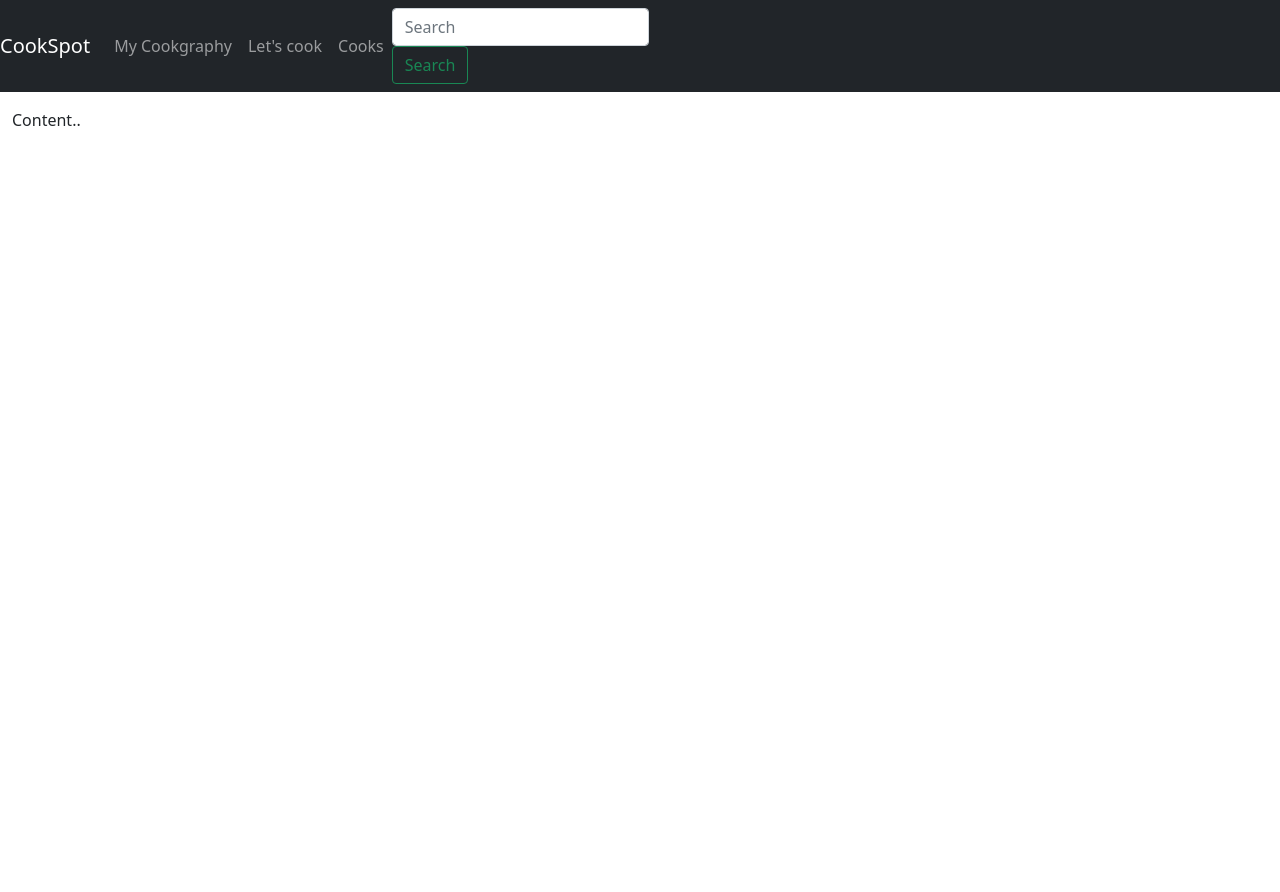
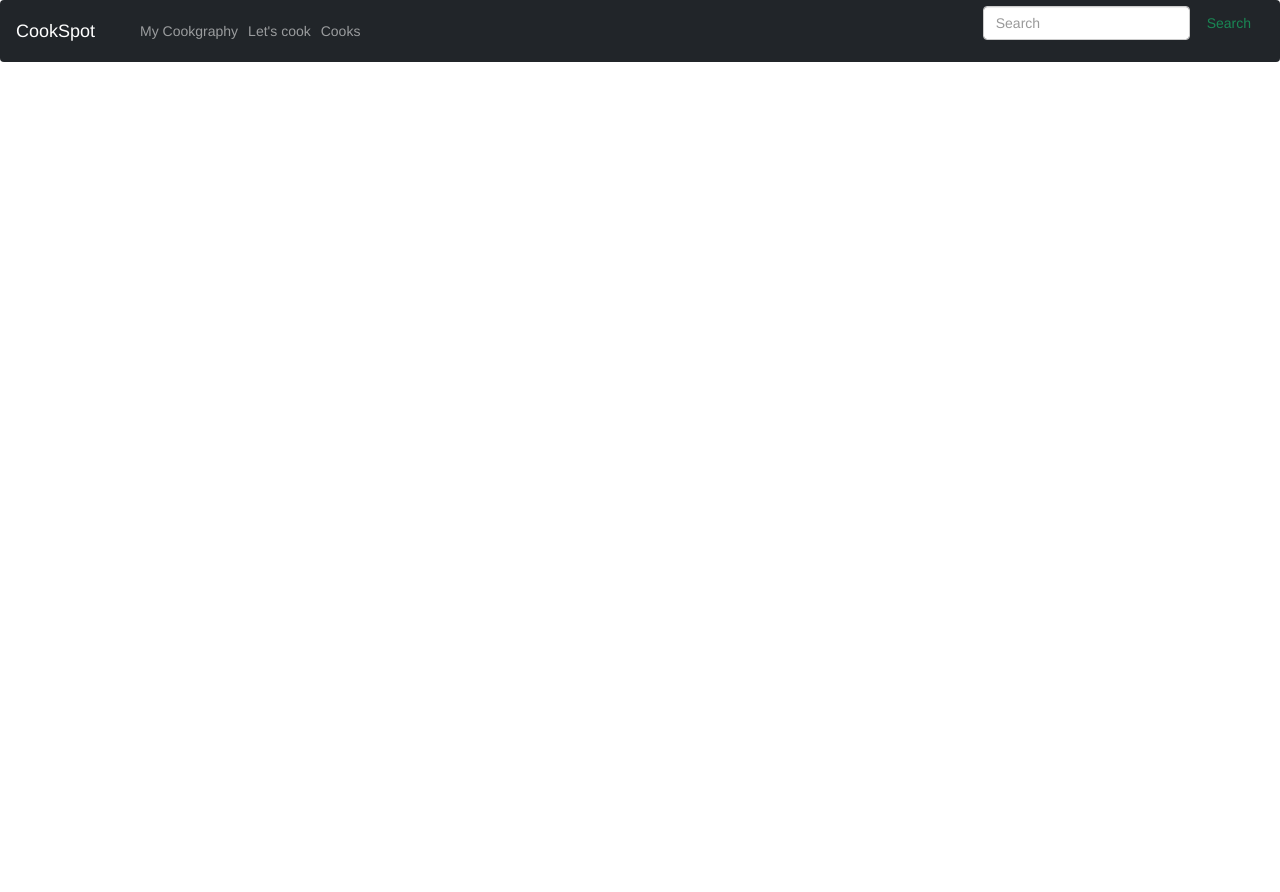
Before and after one commit to Luweren/CookSpot, a Django app: template cookproject/templates/index.html in a window 1280 px wide. After the commit the page ends 62 px from the top, so only its background shows below. Run offline with Django 3.2, Linux system fonts and the light colour scheme; the template is opened without the code that fills it, so the values that code supplies are empty; some libraries are stand-ins or nearby versions.

Commit message:
search ganz rechts

```diff
--- a/cookproject/templates/index.html
+++ b/cookproject/templates/index.html
@@ -3,13 +3,21 @@
     <head>
         <meta charset="UTF-8">
         <meta name="viewport" content="width=device-width, initial-scale=1.0">
+        <!-- Bootstrap CSS -->
+        <link href="https://cdn.jsdelivr.net/npm/bootstrap@5.0.0-beta3/dist/css/bootstrap.min.css" rel="stylesheet" integrity="sha384-eOJMYsd53ii+scO/bJGFsiCZc+5NDVN2yr8+0RDqr0Ql0h+rP48ckxlpbzKgwra6" crossorigin="anonymous">
+        <!-- Bootstrap JavaScript plugin and dependency -->
+        <script src="https://cdn.jsdelivr.net/npm/bootstrap@5.0.0-beta3/dist/js/bootstrap.bundle.min.js" integrity="sha384-JEW9xMcG8R+pH31jmWH6WWP0WintQrMb4s7ZOdauHnUtxwoG2vI5DkLtS3qm9Ekf" crossorigin="anonymous"></script>
+        <script src="https://code.jquery.com/jquery-3.3.1.slim.min.js" integrity="sha384-q8i/X+965DzO0rT7abK41JStQIAqVgRVzpbzo5smXKp4YfRvH+8abtTE1Pi6jizo" crossorigin="anonymous"></script>
+        <script src="https://cdnjs.cloudflare.com/ajax/libs/popper.js/1.14.6/umd/popper.min.js" integrity="sha384-wHAiFfRlMFy6i5SRaxvfOCifBUQy1xHdJ/yoi7FRNXMRBu5WHdZYu1hA6ZOblgut" crossorigin="anonymous"></script>
+        <script src="https://stackpath.bootstrapcdn.com/bootstrap/4.2.1/js/bootstrap.min.js" integrity="sha384-B0UglyR+jN6CkvvICOB2joaf5I4l3gm9GU6Hc1og6Ls7i6U/mkkaduKaBhlAXv9k" crossorigin="anonymous"></script>
+        <!-- checkbox symbol -->
+        <link rel="stylesheet" href="https://maxcdn.bootstrapcdn.com/bootstrap/3.3.7/css/bootstrap.min.css">
         <title>CookSpot</title>
-        <link href="https://cdn.jsdelivr.net/npm/bootstrap@5.0.0-beta3/dist/css/bootstrap.min.css" rel="stylesheet" integrity="sha384-eOJMYsd53ii+scO/bJGFsiCZc+5NDVN2yr8+0RDqr0Ql0h+rP48ckxlpbzKgwra6" crossorigin="anonymous">
     </head>
     <body>
-        <nav class="navbar navbar-expand-lg navbar-dark bg-dark">
+        <nav class="navbar navbar-expand-sm navbar-dark bg-dark">
             <a class="navbar-brand" href="#">CookSpot</a>
-            <button class="navbar-toggler" type="button" data-toggle="collapse" data-target="#navbarNav" aria-controls="navbarNav" aria-expanded="false" aria-label="Toggle navigation">
+            <button class="navbar-toggler" type="button" data-bs-toggle="collapse" data-bs-target="#navbarNav" aria-controls="navbarNav" aria-expanded="false" aria-label="Toggle navigation">
               <span class="navbar-toggler-icon"></span>
             </button>
             <div class="collapse navbar-collapse" id="navbarNav">
@@ -24,23 +32,14 @@
                   <a class="nav-link" href="#">Cooks</a>
                 </li>
               </ul>
-              <form class="form-inline my-2 my-lg-0">
+              <form style="float:right" class="form-inline my-2 my-lg-0" class="text-right">
                 <input class="form-control mr-sm-2" type="search" placeholder="Search" aria-label="Search">
                 <button class="btn btn-outline-success my-2 my-sm-0" type="submit">Search</button>
               </form>
             </div>
         </nav>
         <div class="container-fluid">
-            <div class="row">
-                <div class="col min-vh-100 py-3">
-                    <!-- toggler -->
-                    <button class="btn float-end" data-bs-toggle="offcanvas" data-bs-target="#offcanvas" role="button">
-                        <i class="bi bi-arrow-right-square-fill fs-3" data-bs-toggle="offcanvas" data-bs-target="#offcanvas"></i>
-                    </button>
-                    Content..
-                </div>
-            </div>
+
         </div>
-        <script src="https://cdn.jsdelivr.net/npm/bootstrap@5.0.0-beta3/dist/js/bootstrap.bundle.min.js" integrity="sha384-JEW9xMcG8R+pH31jmWH6WWP0WintQrMb4s7ZOdauHnUtxwoG2vI5DkLtS3qm9Ekf" crossorigin="anonymous"></script>
-    </body>
+
 </html>
```
